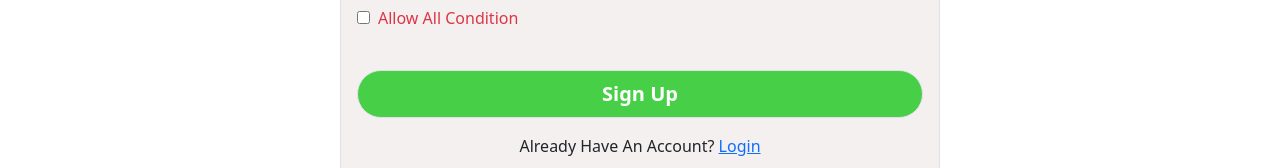
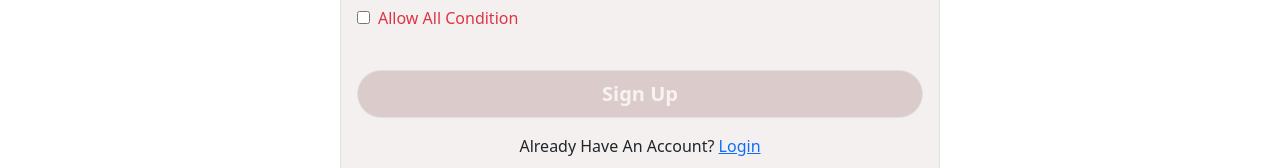
Before and after one commit to Tanjinhossain1/specital-gym-trainer, a React (Create React App) app: page /signup in a window 1280 px wide. Shown: the part 460-628 px from the top of the page. Built offline with nearby package versions, Linux system fonts and the light colour scheme; no server answers.

Commit message:
sign up button checked input style

```diff
--- a/src/Pages/Login/Login/Login.js
+++ b/src/Pages/Login/Login/Login.js
@@ -5,7 +5,9 @@ import { Spinner } from 'react-bootstrap';
 import { useSendPasswordResetEmail, useSignInWithEmailAndPassword, useSignInWithFacebook, useSignInWithGithub, useSignInWithGoogle } from 'react-firebase-hooks/auth';
 import { Link, useLocation, useNavigate } from 'react-router-dom';
 import { toast, ToastContainer } from 'react-toastify';
+import 'react-toastify/dist/ReactToastify.css';
 import auth from '../../../firebase.int';
+
 
 const Login = () => {
     // using useRef
--- a/src/Pages/Login/SignUp/SignUp.css
+++ b/src/Pages/Login/SignUp/SignUp.css
@@ -1,6 +1,12 @@
 .submit-button {
     background-color: rgb(71, 208, 71);
     color: white;
+    font-weight: 600;
+    font-size: 20px;
+}
+.submit-button-color{
+    background-color: rgb(219, 203, 203);
+    color: rgb(248, 242, 242);
     font-weight: 600;
     font-size: 20px;
 }
--- a/src/Pages/Login/SignUp/SignUp.js
+++ b/src/Pages/Login/SignUp/SignUp.js
@@ -44,7 +44,7 @@ const SignUp = () => {
         navigate('/home')
     }
 
-        // form handle to submit
+    // form handle to submit
     const handleToSubmit = async (event) => {
         event.preventDefault();
         const name = event.target.name.value;
@@ -91,13 +91,13 @@ const SignUp = () => {
                             <input className='w-100 px-2 py-2 border mt-4' type={confirmPasswordEeyOpen ? 'text' : "password"} name="confirmPassword" id="" placeholder='Confirm-Password' required />
                             {confirmPasswordEeyOpen ? <EyeIcon onClick={() => setConfirmPasswordEeyOpen(!confirmPasswordEeyOpen)} className="  field-icon" /> : <EyeOffIcon onClick={() => setConfirmPasswordEeyOpen(!confirmPasswordEeyOpen)} className='field-icon'></EyeOffIcon>}
 
-                            <input className='mt-4' onClick={()=>setAgree(!agree)} type="checkbox" name="terms" id="" />
-                            {agree ? <label className='text-success ms-2' htmlFor="terms">Allow Success</label>:<label className='text-danger ms-2' htmlFor="terms"> Allow All Condition</label>}
+                            <input className='mt-4' onClick={() => setAgree(!agree)} type="checkbox" name="terms" id="" />
+                            {agree ? <label className='text-success ms-2' htmlFor="terms">Allow Success</label> : <label className='text-danger ms-2' htmlFor="terms"> Allow All Condition</label>}
 
 
                             <p className='text-danger'> {passwordError}</p>
                             <p className='text-danger'> {error?.message.slice(22, 42)}</p>
-                            <input  disabled={!agree} className=' rounded-pill w-100 py-2 border submit-button mt-4' type="submit" id="" value='Sign Up' />
+                            <input disabled={!agree} className={`rounded-pill w-100 py-2 border submit-button mt-4 ${agree ? 'submit-button' : 'submit-button-color'}`} type="submit" id="" value='Sign Up' />
 
                             <p className='mt-3 text-center'>Already Have An Account? <Link to='/login'>Login</Link></p>
 
```
